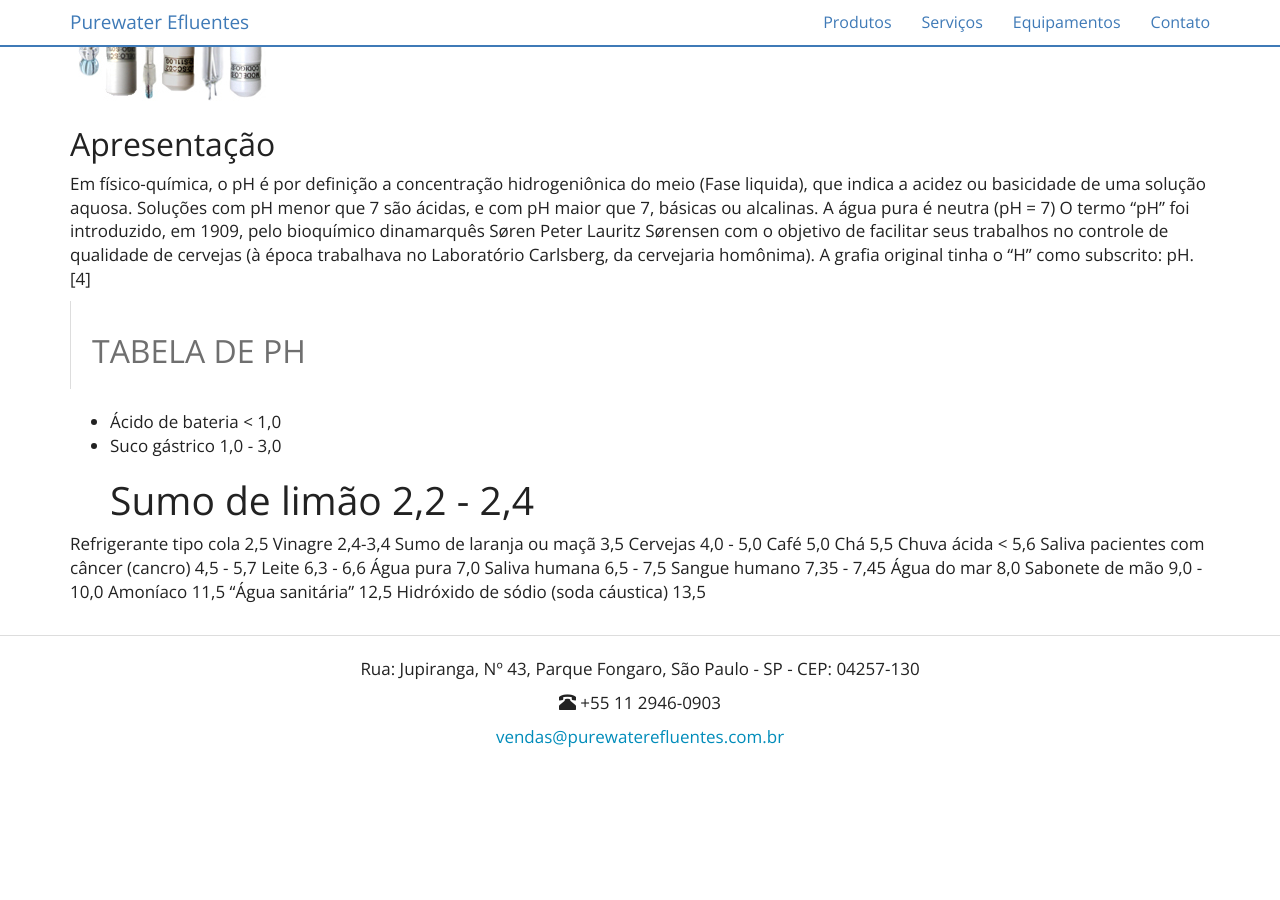
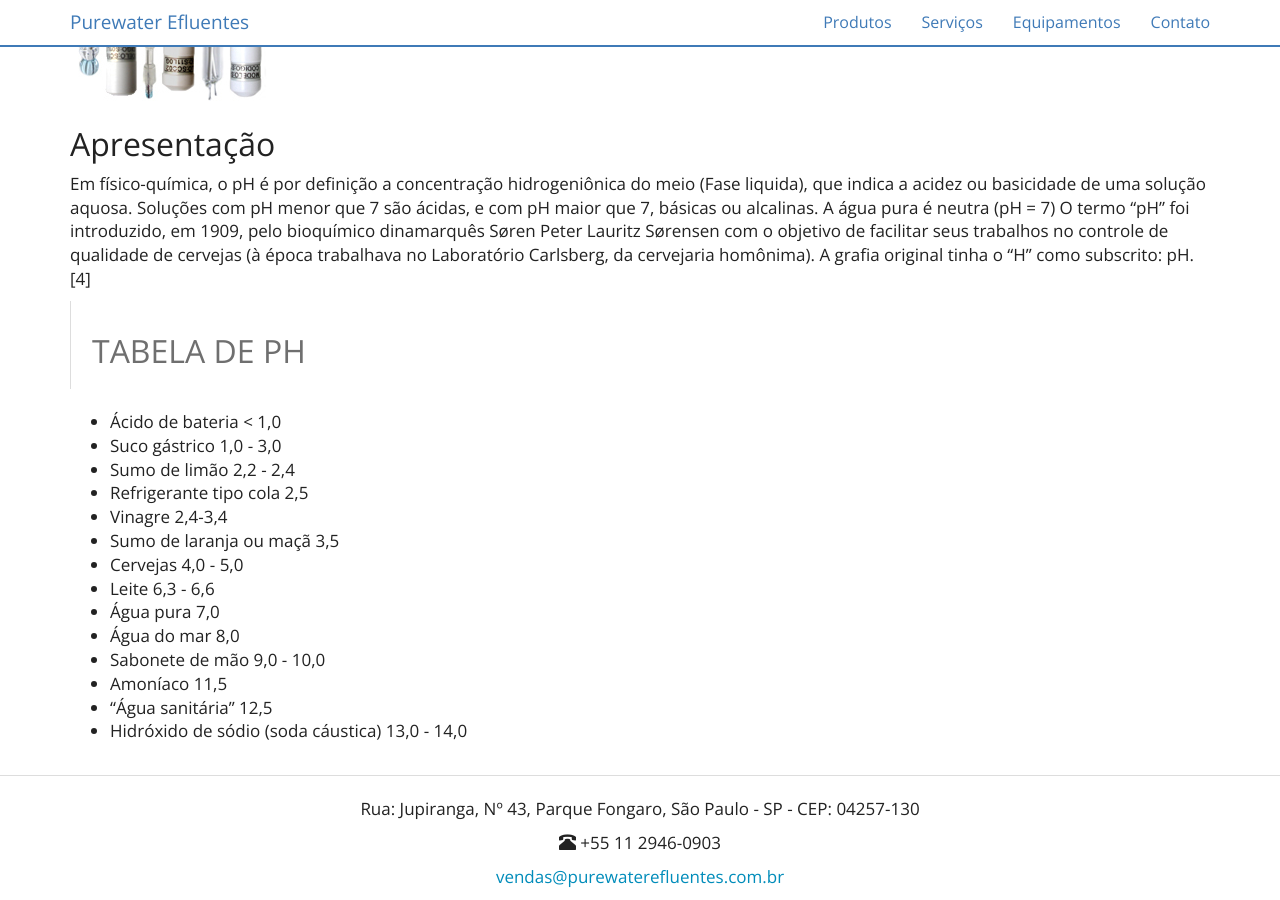
Before and after one commit to purewaterefluentes/purewaterefluentes.github.io, a Jekyll site: the page built from equipamentos/eletrodo-de-ph.md, in a window 1280 px wide and 900 px high, scrolled down 526 px. Built offline with Jekyll 4.4.1, drawn with Linux system fonts in a browser that asks for light colours; nearby versions of some CDN libraries; library files that are not in the unit come from our copies; before the commit the page ends 1286 px from its top, so only the background shows below that.

Commit message:
Update eletrodo-de-ph.md

```diff
--- a/equipamentos/eletrodo-de-ph.md
+++ b/equipamentos/eletrodo-de-ph.md
@@ -17,22 +17,15 @@ O termo "pH" foi introduzido, em 1909, pelo bioquímico dinamarquês Søren Pete
 
 * Ácido de bateria	< 1,0
 * Suco gástrico	1,0 - 3,0
-# Sumo de limão	2,2 - 2,4
-
-Refrigerante tipo cola	2,5
-Vinagre	2,4-3,4
-Sumo de laranja ou maçã	3,5
-Cervejas	4,0 - 5,0
-Café	5,0
-Chá	5,5
-Chuva ácida	< 5,6
-Saliva pacientes com câncer (cancro)	4,5 - 5,7
-Leite	6,3 - 6,6
-Água pura	7,0
-Saliva humana	6,5 - 7,5
-Sangue humano	7,35 - 7,45
-Água do mar	8,0
-Sabonete de mão	9,0 - 10,0
-Amoníaco	11,5
-"Água sanitária"	12,5
-Hidróxido de sódio (soda cáustica)	13,5
+* Sumo de limão	2,2 - 2,4
+* Refrigerante tipo cola	2,5
+* Vinagre	2,4-3,4
+* Sumo de laranja ou maçã	3,5
+* Cervejas	4,0 - 5,0
+* Leite	6,3 - 6,6
+* Água pura	7,0
+* Água do mar	8,0
+* Sabonete de mão	9,0 - 10,0
+* Amoníaco	11,5
+* "Água sanitária"	12,5
+* Hidróxido de sódio (soda cáustica)	13,0 - 14,0
```
